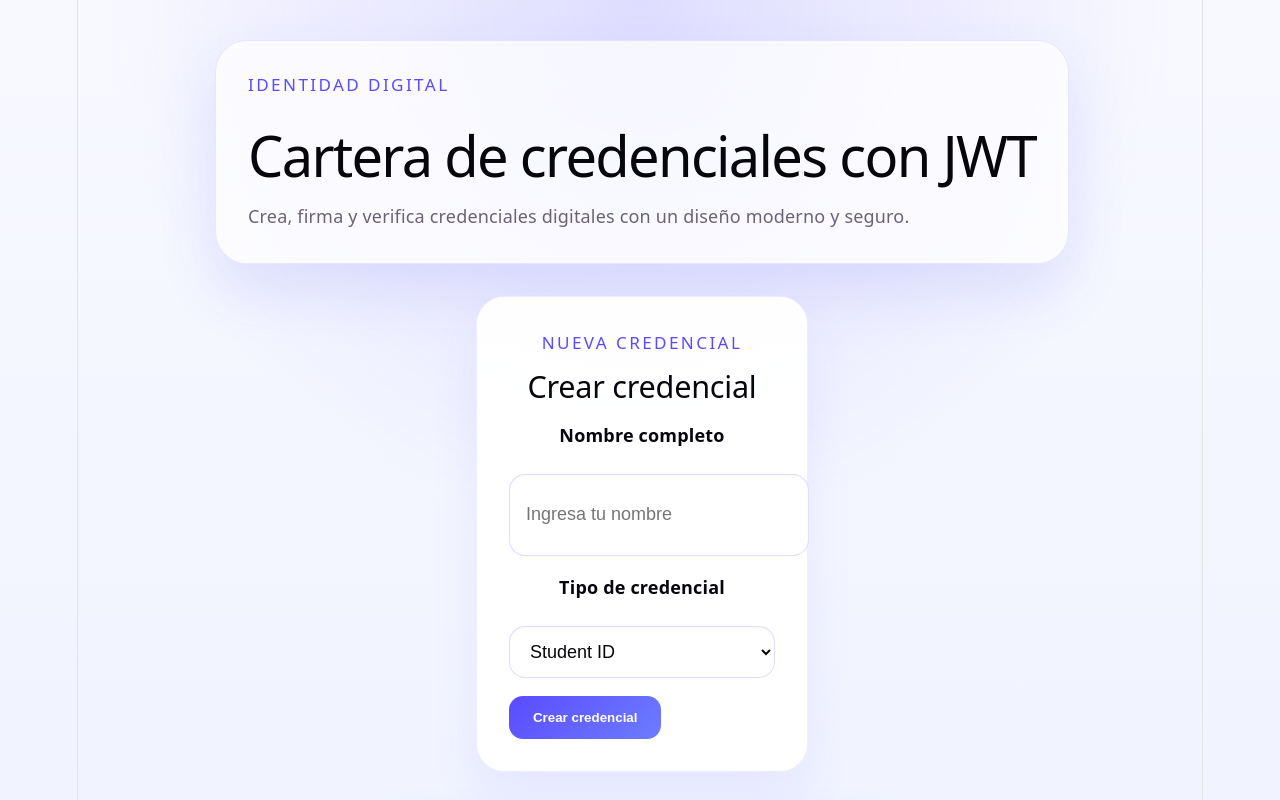
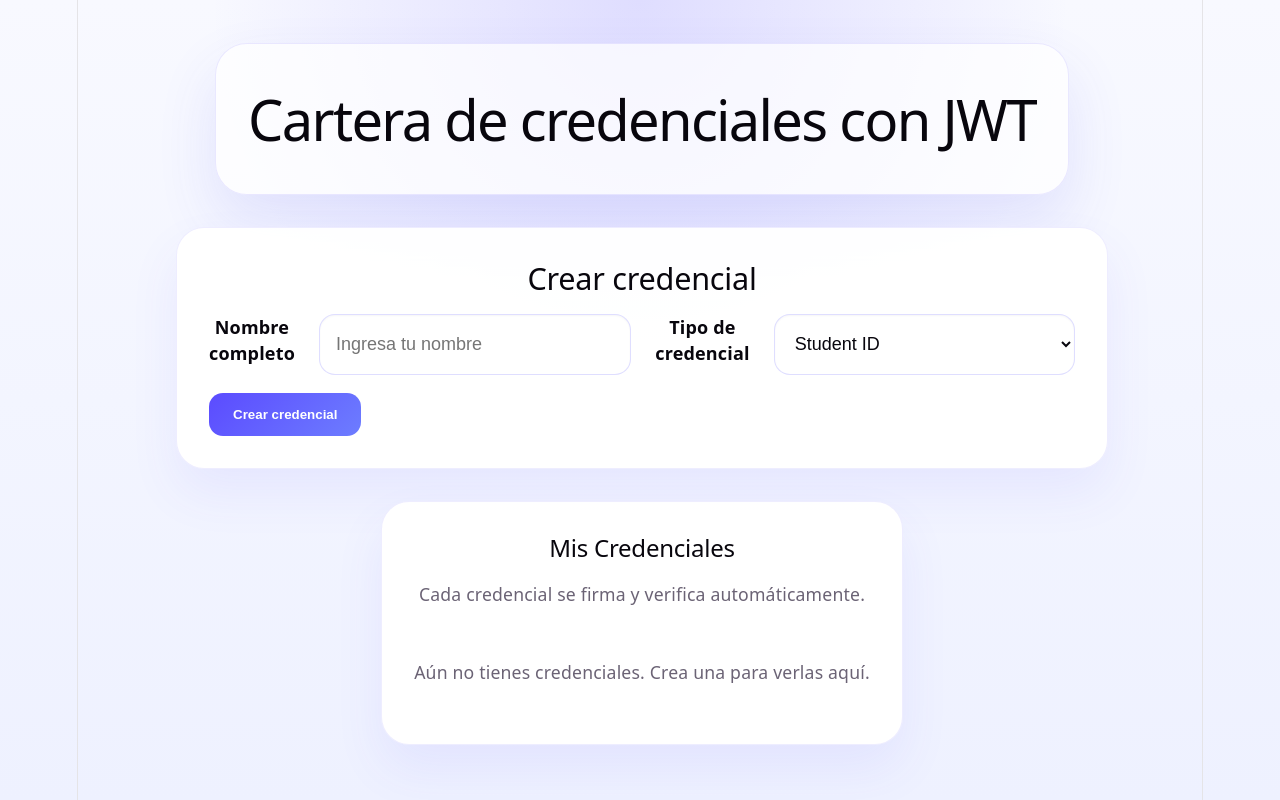
Before and after one commit to JuananA1000/CarteraJWT, a React (Vite) app: page / in a window 1280 px wide. Shown: the top 800 px of the page. Built offline with nearby package versions, Linux system fonts and the light colour scheme.

Commit message:
FIX: Se han cambiado cosas en el estilo y se han eliminado algunos textos para que el diseño quepa en pantalla

```diff
--- a/src/App.css
+++ b/src/App.css
@@ -220,6 +220,11 @@ body {
   padding: 24px 0;
 }
 
+.credentials-container {
+  display: flex;
+  gap: 24px;
+}
+
 @media (max-width: 768px) {
   #center {
     padding: 28px 18px 34px;
--- a/src/App.jsx
+++ b/src/App.jsx
@@ -68,9 +68,7 @@ function App() {
   return (
     <div id='center' className='app-shell'>
       <header className='hero-panel'>
-        <p className='eyebrow'>Identidad digital</p>
         <h1 className='title'>Cartera de credenciales con JWT</h1>
-        <p className='hero-copy'>Crea, firma y verifica credenciales digitales con un diseño moderno y seguro.</p>
       </header>
 
       <section className='panel panel-form'>
@@ -83,13 +81,15 @@ function App() {
           <p className='panel-note'>Cada credencial se firma y verifica automáticamente.</p>
         </div>
 
+        <div className='credentials-container'>
         {credentials.length === 0 ? (
           <p className='empty-state'>Aún no tienes credenciales. Crea una para verlas aquí.</p>
         ) : (
           credentials.map((credential, index) => (
-            <CredentialCard key={index} credential={credential} verified={credential.verified} />
-          ))
-        )}
+              <CredentialCard key={index} credential={credential} verified={credential.verified} />
+            ))
+          )}
+          </div>
       </section>
     </div>
   );
--- a/src/components/CredentialForm.css
+++ b/src/components/CredentialForm.css
@@ -19,7 +19,7 @@
 .form-control {
   width: 100%;
   min-height: 52px;
-  padding: 14px 16px;
+  padding: 1px 16px;
   border-radius: 16px;
   border: 1px solid rgba(110, 104, 255, 0.22);
   background: #fff;
@@ -37,8 +37,13 @@
   box-shadow: 0 0 0 4px rgba(91, 75, 255, 0.08);
 }
 
+.label-container {
+  display: flex;
+  gap: 24px;
+}
+
 .button-primary {
-  align-self: start;
+  align-self: self-end;
   width: fit-content;
   padding: 14px 24px;
   border-radius: 14px;
--- a/src/components/CredentialForm.jsx
+++ b/src/components/CredentialForm.jsx
@@ -20,10 +20,10 @@ export default function CredentialForm({ onCreate }) {
   return (
     <form className='credential-form' onSubmit={handleSubmit}>
       <div className='form-header'>
-        <p className='eyebrow'>Nueva credencial</p>
         <h2>Crear credencial</h2>
       </div>
 
+      <div className='label-container'>
         <label className='form-label'>Nombre completo</label>
         <input
           className='form-control'
@@ -39,6 +39,7 @@ export default function CredentialForm({ onCreate }) {
           <option value='gym'>Gym Membership</option>
           <option value='employee'>Employee Badge</option>
         </select>
+      </div>
 
       <button className='button-primary' type='submit'>
         Crear credencial
```
Lines whose indentation alone changed are shown as unchanged.
